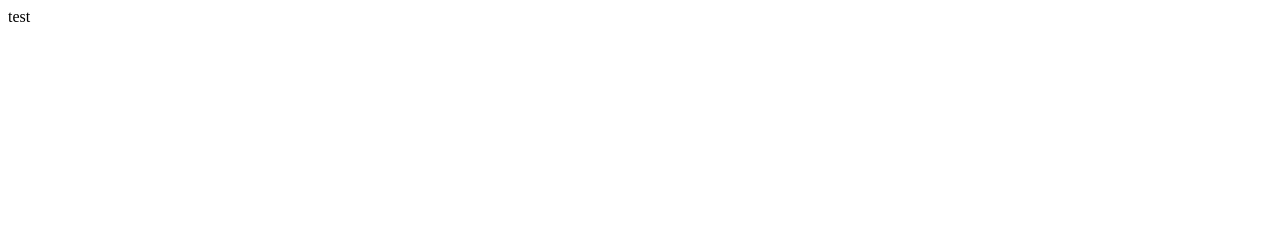
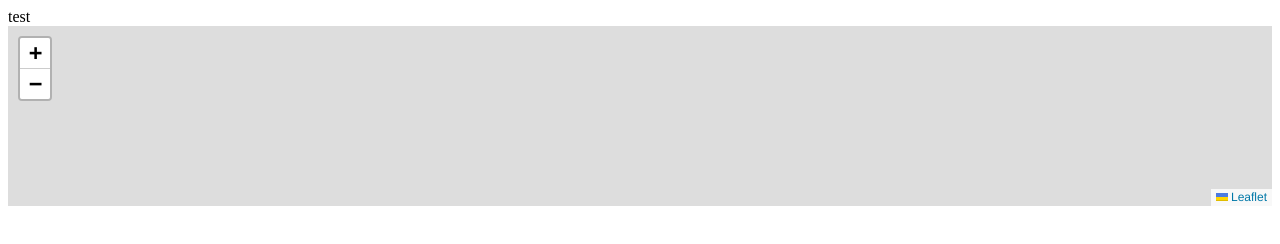
Before and after one commit to NamiNilam/map_test_pub, a plain HTML site: page index.html in a window 1280 px wide. Drawn offline with nearby package versions, Linux system fonts and the light colour scheme.

Commit message:
map initialize

```diff
--- a/index.html
+++ b/index.html
@@ -22,5 +22,8 @@
 	<body>
 		test
 		<div id="map"></div>
+		<script>
+			var map = L.map('map').setView([51.505, -0.09], 13);
+		</script>
 	</body>
 </html>
```
